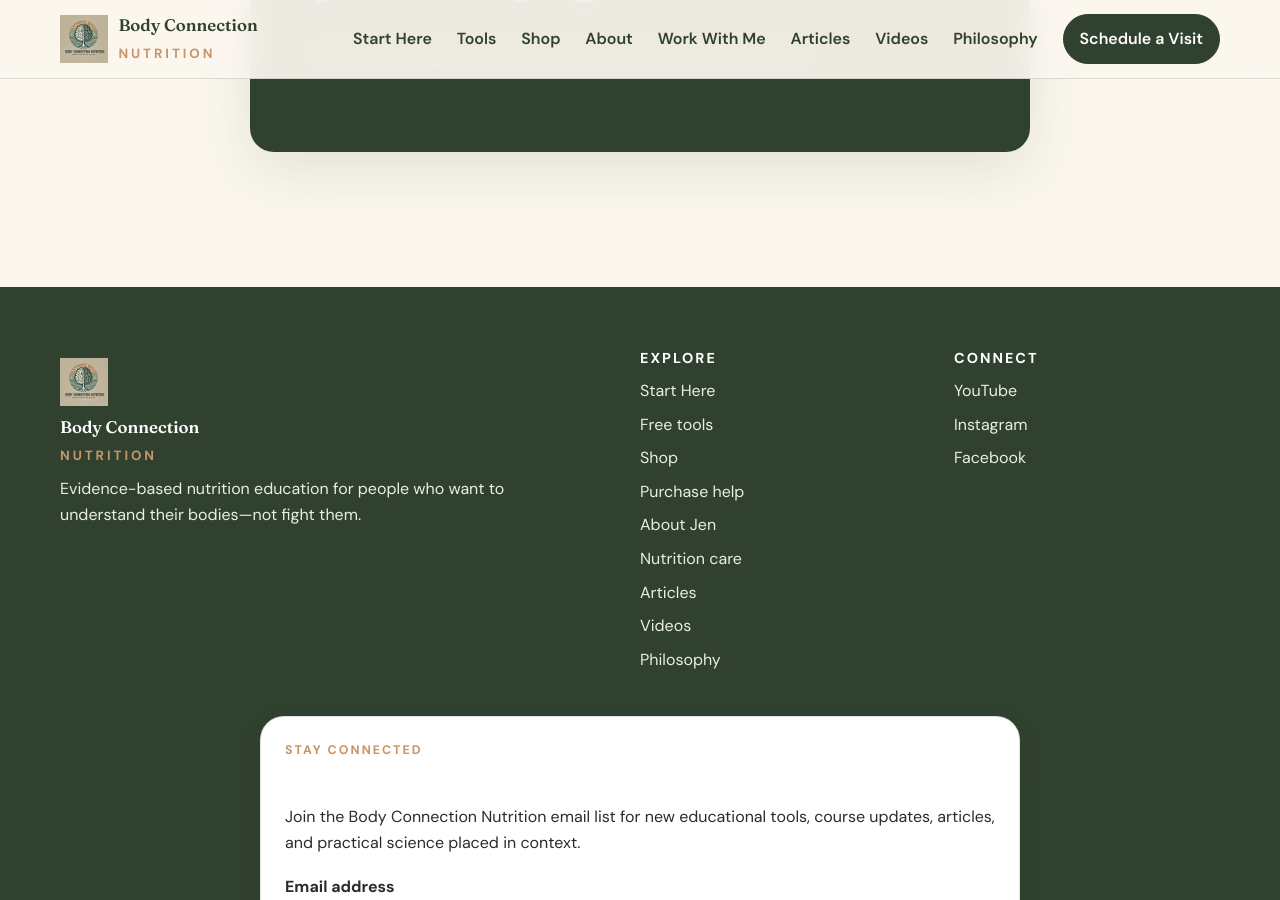
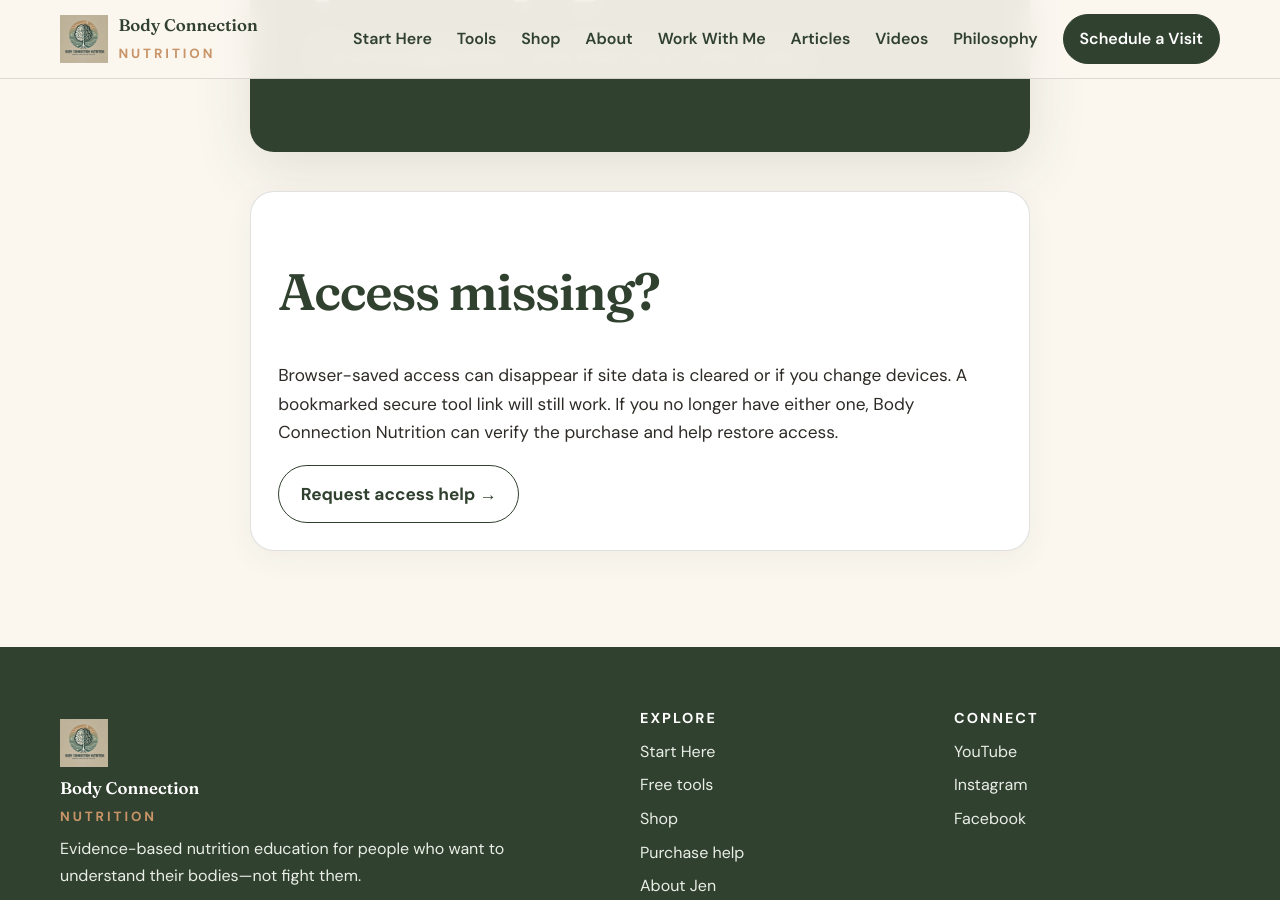
Before and after one commit to BodyConnectionNutrition/Nov-10-build, a Jekyll site: the page built from tool-purchase-access.md, in a window 1280 px wide and 900 px high, scrolled down 782 px. Built offline with Jekyll 4.4.1, drawn with Linux system fonts in a browser that asks for light colours.

Commit message:
Add visible purchase support links

```diff
--- a/tool-purchase-access.md
+++ b/tool-purchase-access.md
@@ -8,6 +8,7 @@ noindex: true
 sitemap: false
 ---
 <div class="quote-card" style="margin:2.4rem 0"><h2 id="access-title">Checking saved access…</h2><p id="access-message"></p><p id="access-action"></p></div>
+<div class="card"><h2>Access missing?</h2><p>Browser-saved access can disappear if site data is cleared or if you change devices. A bookmarked secure tool link will still work. If you no longer have either one, Body Connection Nutrition can verify the purchase and help restore access.</p><a class="button button-secondary" href="/purchase-support/#contact-support">Request access help →</a></div>
 <script>
 (function(){
   const products={
```
